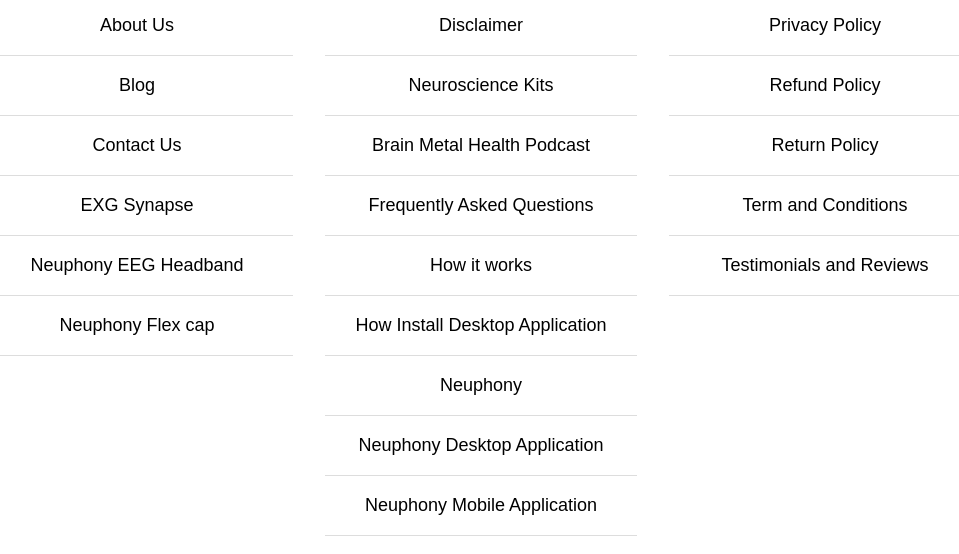
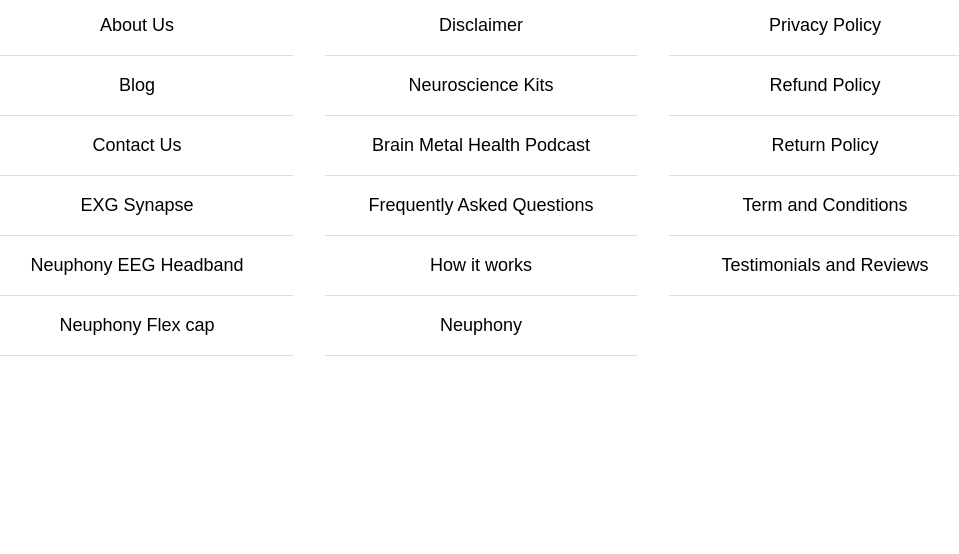
Before and after one commit to tanayakamble2001/ten-brain-research, a plain HTML site: page sitelinks.html in a window 1280 px wide. Shown: the part 114-668 px from the top of the page, without its empty margins (159-1118 px from the left). Drawn offline with Linux system fonts and the light colour scheme.

Commit message:
'desktop'

```diff
--- a/sitelinks.html
+++ b/sitelinks.html
@@ -51,16 +51,7 @@
                             <a href="" class="anchor">How it works</a>
                         </li>
                         <li>
-                            <a href="" class="anchor">How Install Desktop Application</a>
-                        </li>
-                        <li>
                             <a href="" class="anchor">Neuphony</a>
-                        </li>
-                        <li>
-                            <a href="" class="anchor">Neuphony Desktop Application</a>
-                        </li>
-                        <li>
-                            <a href="" class="anchor">Neuphony Mobile Application</a>
                         </li>
                     </ul>
                 </div>
```
